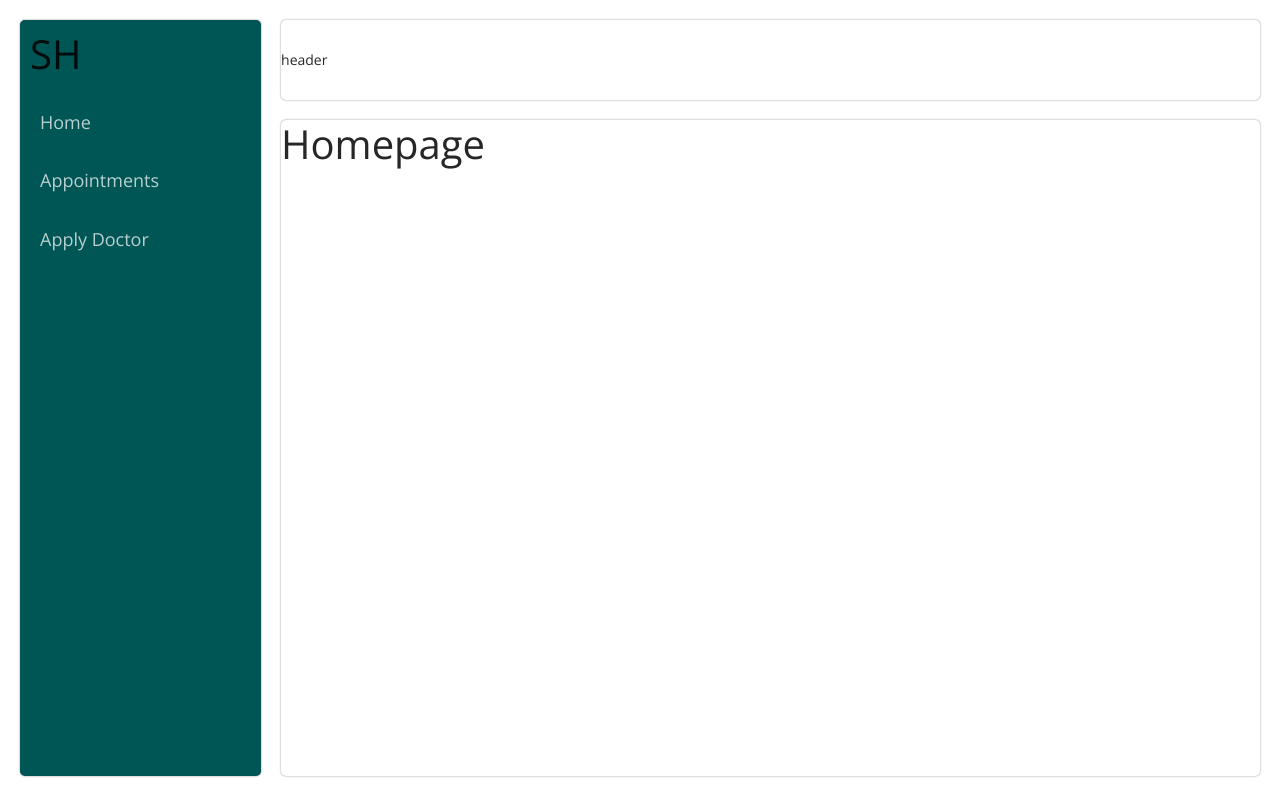
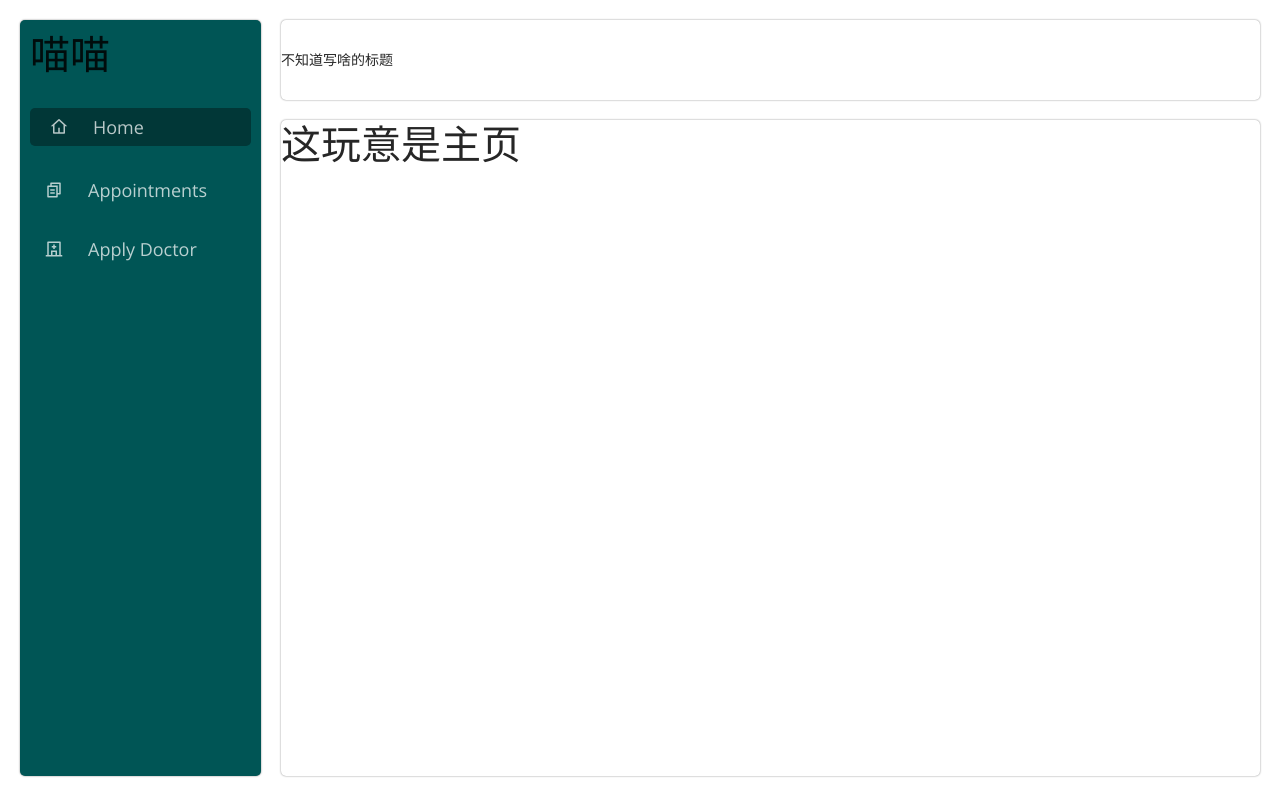
Before and after one commit to DreamerAmy/furry-vet-appointment-platform, a React (Create React App) app in the folder client/: page / in a window 1280 px wide. Built offline with nearby package versions, Linux system fonts and the light colour scheme; no server answers; sample sign-in values are in the browser's storage.

Commit message:
Layout finish

```diff
--- a/client/public/index.html
+++ b/client/public/index.html
@@ -13,6 +13,7 @@
   <!-- CSS only -->
   <link href="https://cdn.jsdelivr.net/npm/bootstrap@5.2.2/dist/css/bootstrap.min.css" rel="stylesheet"
     integrity="sha384-Zenh87qX5JnK2Jl0vWa8Ck2rdkQ2Bzep5IDxbcnCeuOxjzrPF/et3URy9Bv1WTRi" crossorigin="anonymous">
+  <link href="https://cdn.jsdelivr.net/npm/remixicon@2.2.0/fonts/remixicon.css" rel="stylesheet">
   <title>Furry Vet Appointment Platform-Dev</title>
 </head>
 
--- a/client/src/components/Layout.js
+++ b/client/src/components/Layout.js
@@ -1,8 +1,8 @@
 import React from "react";
-import { Link } from "react-router-dom";
+import { Link, useLocation, } from "react-router-dom";
 import '../layout.css'
 function Layout({ children }) {
-
+  const location = useLocation();
   const userMenu = [
     {
       name: "Home",
@@ -12,7 +12,7 @@ function Layout({ children }) {
     {
       name: "Appointments",
       path: "/appointments",
-      icon: "ri-file-list-line",
+      icon: "ri-file-copy-2-line",
     },
     {
       name: "Apply Doctor",
@@ -26,23 +26,28 @@ function Layout({ children }) {
       <div className="d-flex layout">
         <div className="sidebar">
           <div className="sidebar-header">
-            <h1>SH</h1>
+            <h1>喵喵</h1>
           </div>
 
           <div className="menu">
             {menuToBeRendered.map((menu) => {
-
-              return <div className="d-flex menu-item">
-                <i className={menu.icon}></i>
+              const isActive = location.pathname === menu.path;
+              return (<div
+              className={`d-flex menu-item ${
+                isActive && "active-menu-item"
+              }`}
+            >
+                <i className ={menu.icon}></i>
                 <Link to={menu.path}>{menu.name}</Link>
               </div>
+              );
             })}
           </div>
         </div>
 
         <div className="content">
           <div className="header">
-            header
+            不知道写啥的标题
           </div>
 
           <div className="body">
--- a/client/src/layout.css
+++ b/client/src/layout.css
@@ -44,3 +44,16 @@
     font-size: 18px;
     padding: 0 10px;
 }
+.menu-item i{
+    color: rgba(255, 255, 255, 0.716);
+    text-decoration: none;
+    font-size: 18px;
+    margin:0 15px;
+}
+
+.active-menu-item{
+    color: white;
+    background-color: #013737;
+    padding: 5px;
+    border-radius: 5px;
+}
--- a/client/src/pages/Home.js
+++ b/client/src/pages/Home.js
@@ -26,7 +26,7 @@ function Home() {
 
   return (
     <Layout>
-      <h1>Homepage</h1>
+      <h1>这玩意是主页</h1>
     </Layout>
   );
 }
--- a/client/src/pages/Login.js
+++ b/client/src/pages/Login.js
@@ -17,7 +17,7 @@ function Login() {
       if (response.data.success) {
         toast.success(response.data.message);
         toast("Redirecting to home page");
-        localStorage.setItem("token", response.date.data);
+        localStorage.setItem("token", response.data.data);
         navigate("/");
       } else {
         toast.error(response.data.message);
```
Also changed, not shown: 1 other file (tests, documents, lock files or other folders).
